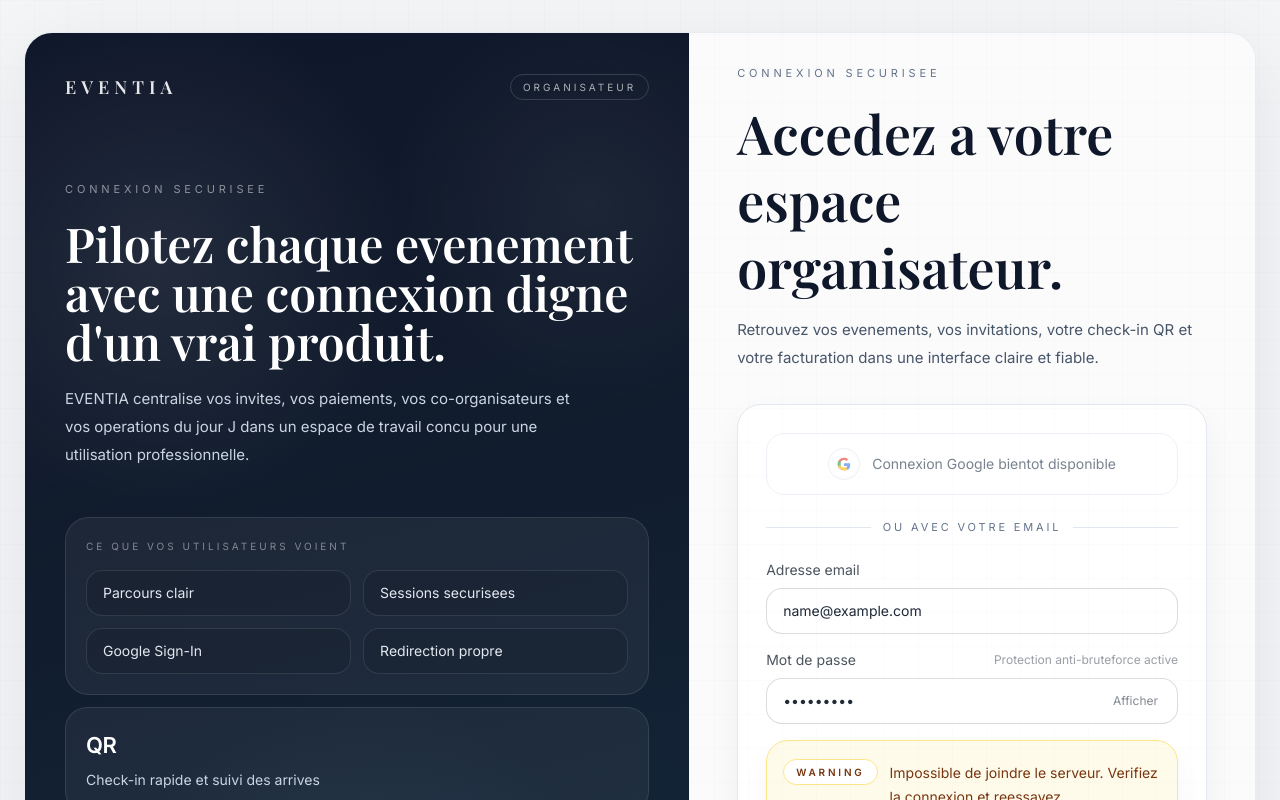
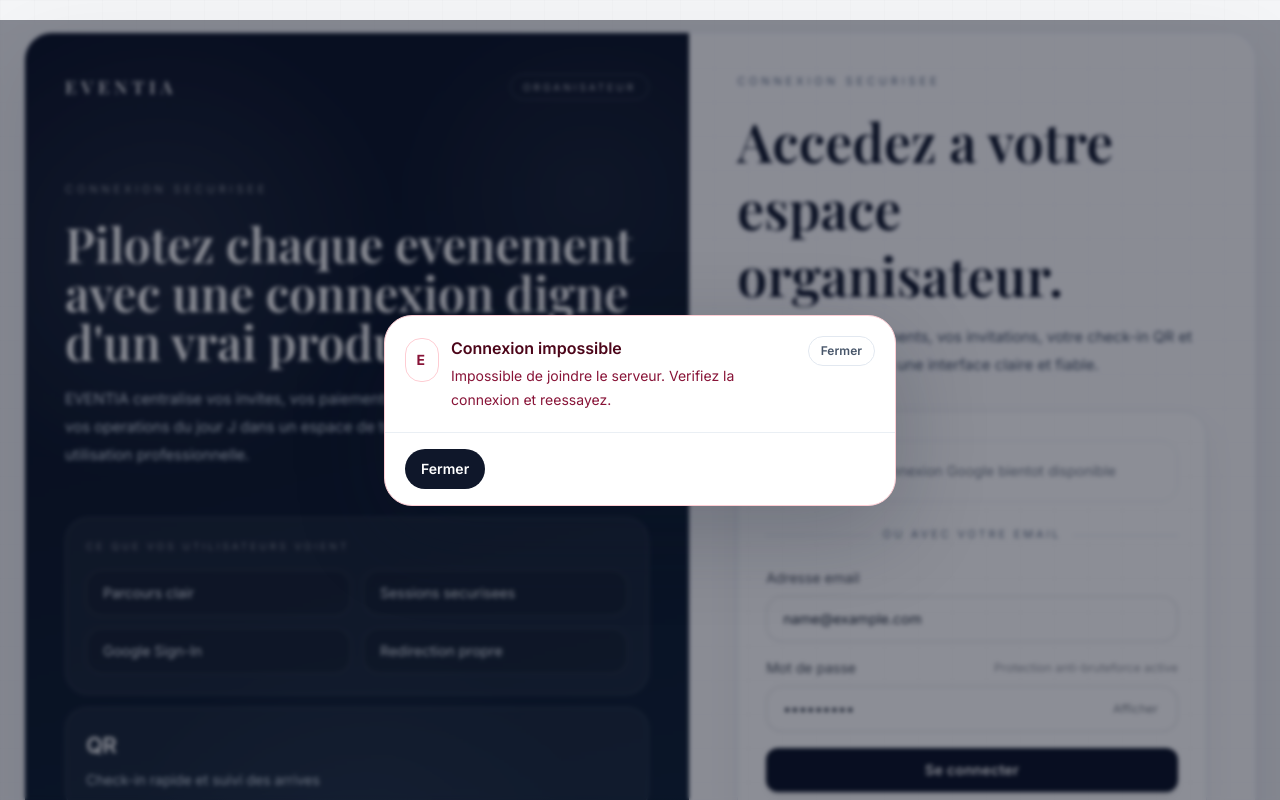
Before and after one commit to PlamediBokanga/eventia, a Next.js app in the folder frontend/: page /auth/login in a window 1280 px wide. Both pictures are taken after typing "name@example.com", "Sample123" into the empty fields and a click on the button "Se connecter". Shown: the top 800 px of the page. Built offline with nearby package versions, Linux system fonts and the light colour scheme; no server answers.

Commit message:
Replace auth messages with popup dialogs

```diff
--- a/frontend/src/components/auth/AuthShell.tsx
+++ b/frontend/src/components/auth/AuthShell.tsx
@@ -241,6 +241,112 @@
   );
 }
 
+type AuthPopupProps = {
+  open: boolean;
+  variant?: "info" | "success" | "warning" | "error";
+  title: string;
+  message: React.ReactNode;
+  primaryLabel: string;
+  primaryHref?: string;
+  onPrimaryClick?: () => void;
+  secondaryLabel?: string;
+  secondaryHref?: string;
+  onSecondaryClick?: () => void;
+  onClose: () => void;
+};
+
+export function AuthPopup({
+  open,
+  variant = "info",
+  title,
+  message,
+  primaryLabel,
+  primaryHref,
+  onPrimaryClick,
+  secondaryLabel,
+  secondaryHref,
+  onSecondaryClick,
+  onClose
+}: AuthPopupProps) {
+  const styles = NOTICE_STYLES[variant];
+  const buttonClass =
+    "inline-flex items-center justify-center rounded-full px-4 py-2.5 text-sm font-semibold transition focus:outline-none focus:ring-4";
+
+  if (!open) return null;
+
+  return (
+    <div className="fixed inset-0 z-[80] flex items-center justify-center px-4 py-6">
+      <button
+        type="button"
+        aria-label="Fermer le popup"
+        className="absolute inset-0 bg-slate-950/45 backdrop-blur-[2px]"
+        onClick={onClose}
+      />
+      <div className={`relative w-full max-w-lg overflow-hidden rounded-[28px] border bg-white shadow-[0_28px_90px_rgba(15,23,42,0.22)] ${styles.shell}`}>
+        <div className="flex items-start justify-between gap-4 px-5 py-5">
+          <div className="flex items-start gap-3">
+            <div className={`mt-0.5 grid h-11 w-11 place-items-center rounded-2xl border ${styles.badge}`}>
+              <span className="text-sm font-bold uppercase tracking-[0.18em]">{variant.slice(0, 1)}</span>
+            </div>
+            <div className="min-w-0">
+              <p className={`text-base font-semibold ${styles.title}`}>{title}</p>
+              <div className="mt-1 text-sm leading-6">{message}</div>
+            </div>
+          </div>
+
+          <button
+            type="button"
+            onClick={onClose}
+            className="rounded-full border border-slate-200 bg-white px-3 py-1.5 text-xs font-semibold text-slate-600 transition hover:bg-slate-50"
+          >
+            Fermer
+          </button>
+        </div>
+
+        <div className="border-t border-slate-200/70 px-5 py-4">
+          <div className="flex flex-col gap-2 sm:flex-row">
+            {primaryHref ? (
+              <a
+                href={primaryHref}
+                className={`${buttonClass} bg-slate-900 text-white hover:bg-slate-800 focus:ring-slate-300`}
+              >
+                {primaryLabel}
+              </a>
+            ) : (
+              <button
+                type="button"
+                onClick={onPrimaryClick}
+                className={`${buttonClass} bg-slate-900 text-white hover:bg-slate-800 focus:ring-slate-300`}
+              >
+                {primaryLabel}
+              </button>
+            )}
+
+            {secondaryLabel ? (
+              secondaryHref ? (
+                <a
+                  href={secondaryHref}
+                  className={`${buttonClass} border border-slate-200 bg-white text-slate-900 hover:bg-slate-50 focus:ring-slate-200`}
+                >
+                  {secondaryLabel}
+                </a>
+              ) : (
+                <button
+                  type="button"
+                  onClick={onSecondaryClick}
+                  className={`${buttonClass} border border-slate-200 bg-white text-slate-900 hover:bg-slate-50 focus:ring-slate-200`}
+                >
+                  {secondaryLabel}
+                </button>
+              )
+            ) : null}
+          </div>
+        </div>
+      </div>
+    </div>
+  );
+}
+
 export function GoogleButton({
   href,
   disabled,
--- a/frontend/src/components/auth/EmailVerificationClient.tsx
+++ b/frontend/src/components/auth/EmailVerificationClient.tsx
@@ -4,7 +4,7 @@
 import { useEffect, useMemo, useState } from "react";
 import { useSearchParams } from "next/navigation";
 import { API_URL } from "@/lib/config";
-import { AuthActionBox, AuthNotice, AuthShell } from "@/components/auth/AuthShell";
+import { AuthPopup, AuthShell } from "@/components/auth/AuthShell";
 
 type VerificationResponse = {
   message?: string;
@@ -122,17 +122,7 @@
       }
     >
       <div className="space-y-4">
-        {token ? (
-          <AuthActionBox
-            variant={verified ? "success" : "info"}
-            title={verified ? "Adresse verifiee" : "Verification en cours"}
-            message={message || "Traitement en cours..."}
-            primaryLabel={verified ? "Ouvrir la connexion" : "Retour a la connexion"}
-            primaryHref="/auth/login"
-            secondaryLabel="Actualiser"
-            onSecondaryClick={() => window.location.reload()}
-          />
-        ) : (
+        {!token ? (
           <form onSubmit={handleRequest} className="space-y-4">
             <div className="space-y-2">
               <label className="block text-sm font-medium text-slate-800">Adresse email</label>
@@ -147,35 +137,42 @@
               />
             </div>
 
-            {message ? <AuthNotice variant="info" message={message} /> : null}
-
-            {verificationUrl ? (
-              <AuthActionBox
-                variant="success"
-                title="Lien de verification disponible"
-                message="Ouvrez le lien pour confirmer votre email."
-                primaryLabel="Ouvrir le lien"
-                primaryHref={verificationUrl}
-                secondaryLabel="Retour au login"
-                secondaryHref="/auth/login"
-              />
-            ) : null}
-
             <button className="btn-primary w-full justify-center py-3 text-sm" type="submit" disabled={loading}>
               {loading ? "Preparation..." : "Envoyer le lien"}
             </button>
           </form>
-        )}
+        ) : null}
 
-        {token && !verified ? (
-          <AuthActionBox
-            variant="info"
-            title="Et ensuite ?"
-            message="Une fois l'email confirme, vous pouvez ouvrir la connexion et acceder au dashboard."
-            primaryLabel="Aller a la connexion"
-            primaryHref="/auth/login"
-          />
-        ) : null}
+        <AuthPopup
+          open={Boolean(message)}
+          variant={token ? (verified ? "success" : "info") : verificationUrl ? "success" : "info"}
+          title={
+            token
+              ? verified
+                ? "Adresse verifiee"
+                : "Verification en cours"
+              : verificationUrl
+                ? "Lien de verification disponible"
+                : "Verification du compte"
+          }
+          message={
+            token
+              ? message || "Traitement en cours..."
+              : verificationUrl
+                ? "Ouvrez le lien pour confirmer votre email."
+                : message || "Votre demande a ete prise en compte."
+          }
+          primaryLabel={token ? (verified ? "Ouvrir la connexion" : "Fermer") : verificationUrl ? "Ouvrir le lien" : "Fermer"}
+          primaryHref={token ? "/auth/login" : verificationUrl || undefined}
+          onPrimaryClick={token || verificationUrl ? undefined : () => setMessage(null)}
+          secondaryLabel={token ? "Actualiser" : verificationUrl ? "Retour au login" : undefined}
+          secondaryHref={token ? undefined : verificationUrl ? "/auth/login" : undefined}
+          onSecondaryClick={token ? () => window.location.reload() : undefined}
+          onClose={() => {
+            setMessage(null);
+            setVerificationUrl(null);
+          }}
+        />
       </div>
     </AuthShell>
   );
--- a/frontend/src/components/auth/ForgotPasswordClient.tsx
+++ b/frontend/src/components/auth/ForgotPasswordClient.tsx
@@ -3,7 +3,7 @@
 import Link from "next/link";
 import { useState } from "react";
 import { API_URL } from "@/lib/config";
-import { AuthActionBox, AuthNotice, AuthShell } from "@/components/auth/AuthShell";
+import { AuthPopup, AuthShell } from "@/components/auth/AuthShell";
 
 export function ForgotPasswordClient() {
   const [email, setEmail] = useState("");
@@ -72,24 +72,30 @@
           />
         </div>
 
-        {message ? <AuthNotice variant="info" title="Demande prise en compte" message={message} /> : null}
-
-        {resetUrl ? (
-          <AuthActionBox
-            variant="success"
-            title="Lien de reinitialisation disponible"
-            message="Utilisez ce lien pour ouvrir la page de changement de mot de passe."
-            primaryLabel="Ouvrir la reinitialisation"
-            primaryHref={resetUrl}
-            secondaryLabel="Retour a la connexion"
-            secondaryHref="/auth/login"
-          />
-        ) : null}
-
         <button className="btn-primary w-full justify-center py-3 text-sm" type="submit" disabled={loading}>
           {loading ? "Preparation..." : "Envoyer le lien"}
         </button>
       </form>
+
+      <AuthPopup
+        open={Boolean(message)}
+        variant={resetUrl ? "success" : "info"}
+        title={resetUrl ? "Lien de reinitialisation disponible" : "Demande prise en compte"}
+        message={
+          resetUrl
+            ? "Utilisez ce lien pour ouvrir la page de changement de mot de passe."
+            : message || "Votre demande a ete prise en compte."
+        }
+        primaryLabel={resetUrl ? "Ouvrir la reinitialisation" : "Fermer"}
+        primaryHref={resetUrl || undefined}
+        onPrimaryClick={resetUrl ? undefined : () => setMessage(null)}
+        secondaryLabel={resetUrl ? "Retour a la connexion" : undefined}
+        secondaryHref={resetUrl ? "/auth/login" : undefined}
+        onClose={() => {
+          setMessage(null);
+          setResetUrl(null);
+        }}
+      />
     </AuthShell>
   );
 }
--- a/frontend/src/components/auth/LoginClient.tsx
+++ b/frontend/src/components/auth/LoginClient.tsx
@@ -5,7 +5,7 @@
 import { useRouter, useSearchParams } from "next/navigation";
 import { saveToken, getToken } from "@/lib/auth";
 import { API_URL } from "@/lib/config";
-import { AuthActionBox, AuthDivider, AuthNotice, AuthShell, GoogleButton } from "@/components/auth/AuthShell";
+import { AuthDivider, AuthPopup, AuthShell, GoogleButton } from "@/components/auth/AuthShell";
 
 type ProvidersResponse = {
   google?: {
@@ -189,8 +189,6 @@
             </div>
           </div>
 
-          {message ? <AuthNotice variant="warning" message={message} /> : null}
-
           <button className="btn-primary w-full justify-center py-3 text-sm" type="submit" disabled={loading}>
             {loading ? "Connexion en cours..." : "Se connecter"}
           </button>
@@ -202,19 +200,6 @@
             Votre session donne acces au dashboard organisateur, aux statistiques, au check-in et aux operations de
             paiement.
           </p>
-          {verificationEmail ? (
-            <div className="mt-4">
-              <AuthActionBox
-                variant="warning"
-                title="Email non verifie"
-                message="Votre compte est cree, mais l'adresse email doit etre confirmee avant la connexion."
-                primaryLabel="Ouvrir la verification"
-                primaryHref={`/auth/verify-email?email=${encodeURIComponent(verificationEmail)}`}
-                secondaryLabel={verificationUrl ? "Ouvrir le lien direct" : undefined}
-                secondaryHref={verificationUrl || undefined}
-              />
-            </div>
-          ) : null}
           <div className="mt-4 flex flex-wrap items-center gap-3 text-sm">
             <Link href="/auth/forgot-password" className="font-medium text-slate-900 hover:text-accent">
               Mot de passe oublie
@@ -225,6 +210,27 @@
             </Link>
           </div>
         </div>
+
+        <AuthPopup
+          open={Boolean(message)}
+          variant={verificationEmail ? "warning" : "error"}
+          title={verificationEmail ? "Email non verifie" : "Connexion impossible"}
+          message={
+            verificationEmail
+              ? "Votre compte est cree, mais l'adresse email doit etre confirmee avant la connexion."
+              : message || "Une erreur est survenue."
+          }
+          primaryLabel={verificationEmail ? "Ouvrir la verification" : "Fermer"}
+          primaryHref={verificationEmail ? `/auth/verify-email?email=${encodeURIComponent(verificationEmail)}` : undefined}
+          onPrimaryClick={verificationEmail ? undefined : () => setMessage(null)}
+          secondaryLabel={verificationEmail ? "Ouvrir le lien direct" : undefined}
+          secondaryHref={verificationUrl || undefined}
+          onClose={() => {
+            setMessage(null);
+            setVerificationEmail("");
+            setVerificationUrl(null);
+          }}
+        />
       </div>
     </AuthShell>
   );
--- a/frontend/src/components/auth/RegisterClient.tsx
+++ b/frontend/src/components/auth/RegisterClient.tsx
@@ -5,7 +5,7 @@
 import { useRouter, useSearchParams } from "next/navigation";
 import { saveToken, getToken } from "@/lib/auth";
 import { API_URL } from "@/lib/config";
-import { AuthActionBox, AuthDivider, AuthNotice, AuthShell, GoogleButton } from "@/components/auth/AuthShell";
+import { AuthDivider, AuthPopup, AuthShell, GoogleButton } from "@/components/auth/AuthShell";
 
 type ProvidersResponse = {
   google?: {
@@ -352,22 +352,30 @@
               .
             </span>
           </label>
-          {message ? <AuthNotice variant="warning" message={message} /> : null}
-          {verificationUrl ? (
-            <AuthActionBox
-              variant="success"
-              title="Verification email disponible"
-              message="Ouvrez le lien pour confirmer votre adresse et finaliser l'activation du compte."
-              primaryLabel="Ouvrir le lien de verification"
-              primaryHref={verificationUrl}
-              secondaryLabel="Page de verification"
-              secondaryHref="/auth/verify-email"
-            />
-          ) : null}
           <button className="btn-primary w-full justify-center py-3 text-sm" type="submit" disabled={loading}>
             {loading ? "Creation du compte..." : "Creer mon espace"}
           </button>
         </form>
+
+        <AuthPopup
+          open={Boolean(message)}
+          variant={verificationUrl ? "success" : "warning"}
+          title={verificationUrl ? "Compte créé" : "Création impossible"}
+          message={
+            verificationUrl
+              ? "Ouvrez le lien pour confirmer votre adresse et finaliser l'activation du compte."
+              : message || "Une erreur est survenue."
+          }
+          primaryLabel={verificationUrl ? "Ouvrir le lien de verification" : "Fermer"}
+          primaryHref={verificationUrl || undefined}
+          onPrimaryClick={verificationUrl ? undefined : () => setMessage(null)}
+          secondaryLabel={verificationUrl ? "Page de verification" : undefined}
+          secondaryHref={verificationUrl ? "/auth/verify-email" : undefined}
+          onClose={() => {
+            setMessage(null);
+            setVerificationUrl(null);
+          }}
+        />
       </div>
     </AuthShell>
   );
--- a/frontend/src/components/auth/ResetPasswordClient.tsx
+++ b/frontend/src/components/auth/ResetPasswordClient.tsx
@@ -4,7 +4,7 @@
 import { useMemo, useState } from "react";
 import { useSearchParams } from "next/navigation";
 import { API_URL } from "@/lib/config";
-import { AuthActionBox, AuthNotice, AuthShell } from "@/components/auth/AuthShell";
+import { AuthPopup, AuthShell } from "@/components/auth/AuthShell";
 
 function passwordStrength(password: string) {
   return {
@@ -132,26 +132,23 @@
           />
         </div>
 
-        {message ? (
-          status === "success" ? (
-            <AuthActionBox
-              variant="success"
-              title="Mot de passe mis a jour"
-              message={message}
-              primaryLabel="Ouvrir la connexion"
-              primaryHref="/auth/login"
-              secondaryLabel="Retour a l'accueil"
-              secondaryHref="/"
-            />
-          ) : (
-            <AuthNotice variant={status} title="Etat de la reinitialisation" message={message} />
-          )
-        ) : null}
-
         <button className="btn-primary w-full justify-center py-3 text-sm" type="submit" disabled={loading}>
           {loading ? "Mise a jour..." : "Mettre a jour"}
         </button>
       </form>
+
+      <AuthPopup
+        open={Boolean(message)}
+        variant={status}
+        title={status === "success" ? "Mot de passe mis a jour" : "Etat de la reinitialisation"}
+        message={message || "Operation terminee."}
+        primaryLabel={status === "success" ? "Ouvrir la connexion" : "Fermer"}
+        primaryHref={status === "success" ? "/auth/login" : undefined}
+        onPrimaryClick={status !== "success" ? () => setMessage(null) : undefined}
+        secondaryLabel={status === "success" ? "Retour a l'accueil" : undefined}
+        secondaryHref={status === "success" ? "/" : undefined}
+        onClose={() => setMessage(null)}
+      />
     </AuthShell>
   );
 }
```
